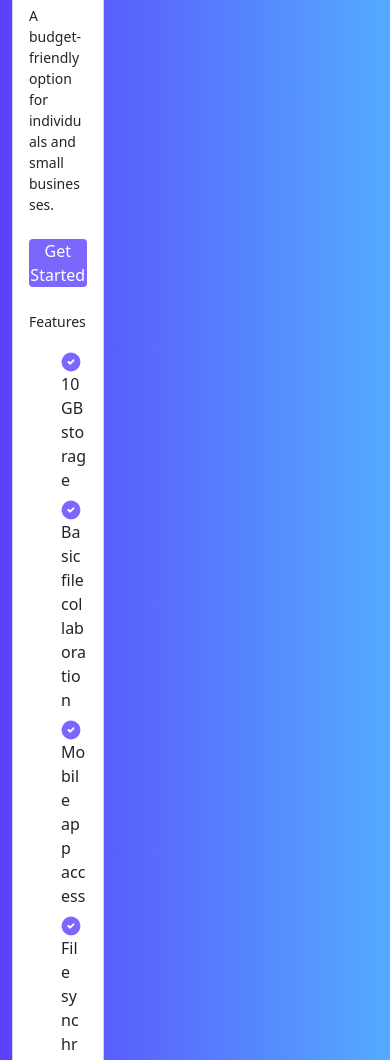
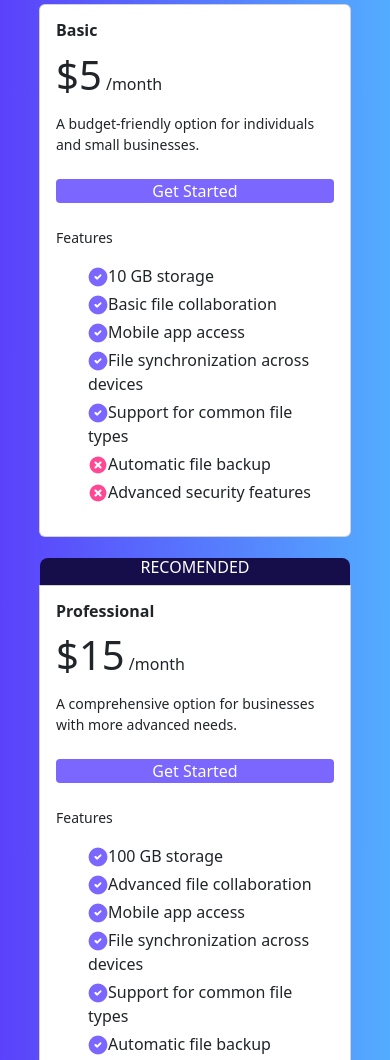
Before and after one commit to fakaha/Web-Journey, a plain HTML site: page index.html in a window 390 px wide. Shown: the part 670-1730 px from the top of the page. Drawn offline with nearby package versions, Linux system fonts and the light colour scheme.

Commit message:
fix view mobile

```diff
--- a/index.html
+++ b/index.html
@@ -47,16 +47,16 @@
         </div>
     </nav>
 
-    <main class="container">
+    <main class="w-100 m-auto">
 
-        <div class="heading-content text-center w-50 m-auto mb-5 d-flex flex-column gap-3 text-white">
+        <div class="heading-content text-center w-25 m-auto mb-5 d-flex flex-column gap-3 text-white">
             <h3><span class="underline-heading-content">Secure and Reliable</span> Cloud Storage for Your Data</h3>
             <p>Scalable storage solutions for businesses of all sizes</p>
         </div>
 
-        <div class="card-container mt-5 d-flex flex-lg-row flex-column flex-sm-column gap-5 align-items-start justify-content-center">
+        <div class="card-container mt-5 d-flex flex-lg-row flex-column flex-sm-column gap-5 justify-content-center w-75 m-auto">
 
-            <div class="card card-one w-25 d-flex flex-column ">
+            <div class="card card-one d-flex flex-column">
                 <div class="card-body d-flex flex-column gap-4">
                     <div class="heading-card">
                         <h6 class="card-title fw-bold">Basic</h6>
@@ -85,7 +85,7 @@
 
 
 
-            <div class="card card-two w-25 position-relative d-flex flex-column rounded-top-0">
+            <div class="card card-two position-relative d-flex flex-column rounded-top-0">
                 <div class="recomended position-absolute d-flex justify-content-center align-items-end container rounded-top-3">
                     <h6 class="text-white text-center">RECOMENDED</h6>
                 </div>
@@ -118,7 +118,7 @@
 
 
 
-            <div class="card card-three w-25 d-flex flex-column">
+            <div class="card card-three d-flex flex-column mb-5">
                 <div class="card-body d-flex flex-column gap-4">
                     <div class="heading-card">
                         <h6 class="card-title fw-bold">Enterprise</h6>
--- a/style.css
+++ b/style.css
@@ -53,7 +53,12 @@ span.underline-heading-content{
 }
 
 @media screen and (max-width: 768px) {
-.card-container .card .card-one, .card-two, .card-three{
+    .card-container{
+         align-items: center;
+
+    }
+.card {
     width: 80vw;
+    align-items: center;
 }
 }
```
